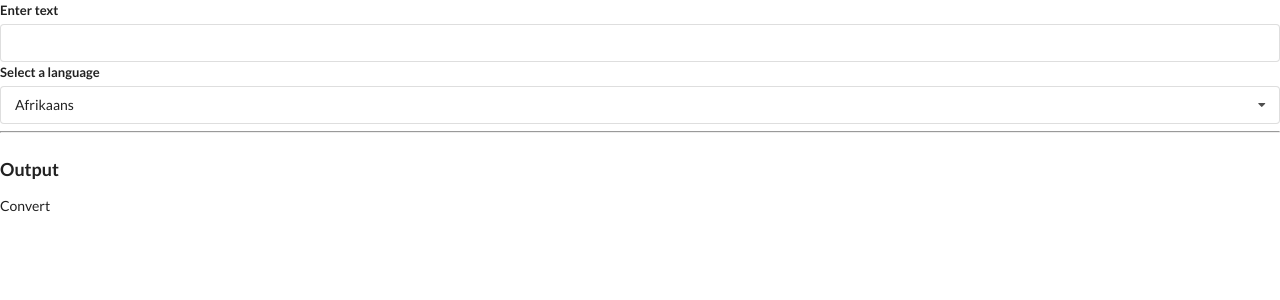
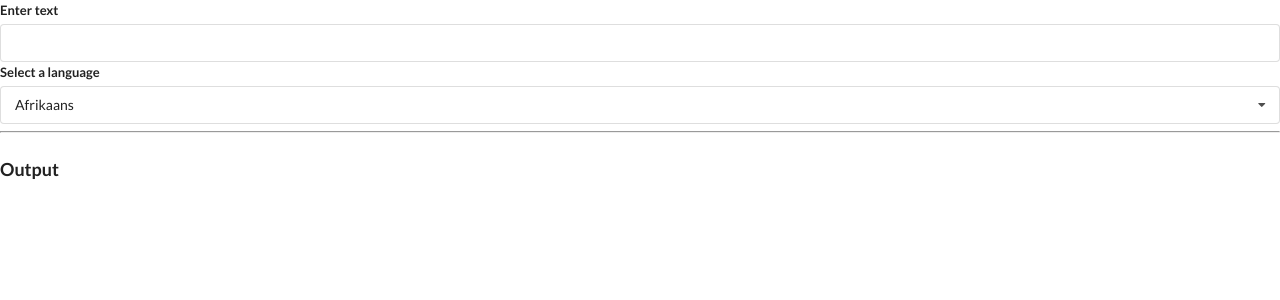
Before and after one commit to V1ctorC/widgets, a React (Create React App) app: page / in a window 1280 px wide. Shown: the top 300 px of the page. Built offline with nearby package versions, Linux system fonts and the light colour scheme; no server answers.

Commit message:
Using the Google Translate API + Displaying Translated Text

```diff
--- a/src/components/Convert.js
+++ b/src/components/Convert.js
@@ -1,13 +1,34 @@
 import React, { useState, useEffect } from 'react'
+import axios from 'axios'
 
 const Convert = ({ language, text }) => {
 
+    const [translated, setTranslated] = useState('')
+
     useEffect(() => {
-        console.log('new prop')
+
+        const doTranslation = async () => {
+            const { data } = await axios.post('https://translation.googleapis.com/language/translate/v2', {}, {
+                params: {
+                    q: text,
+                    target: language.value,
+                    key: 'AIzaSyCHUCmpR7cT_yDFHC98CZJy2LTms-IwDlM'
+                }
+            })
+
+            setTranslated(data.data.translations[0].translatedText)
+        }
+
+        doTranslation()
+
     }, [language, text])
 
     return (
-        <div>Convert</div>
+        <div>
+            <h1 className="ui header">
+                {translated}
+            </h1>
+        </div>
     )
 }
 
--- a/src/components/Translate.js
+++ b/src/components/Translate.js
@@ -1,7 +1,6 @@
 import React, { useState } from 'react'
 import Dropdown from './Dropdown'
 import Convert from './Convert'
-//AIzaSyCHUCmpR7cT_yDFHC98CZJy2LTms-IwDlM
 
 const options = [
     {
```
Also changed, not shown: 1 other file (tests, documents, lock files or other folders).
